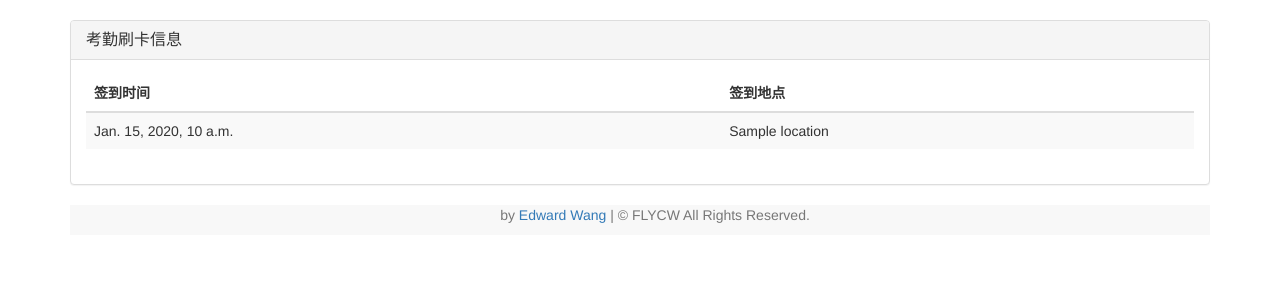
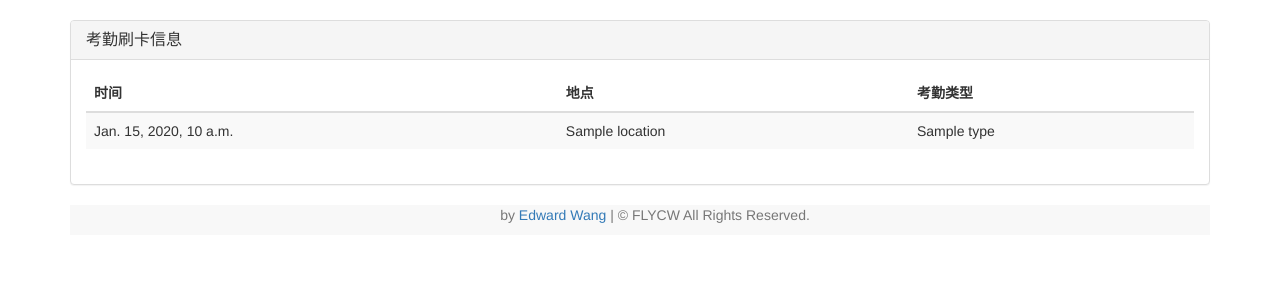
Before and after one commit to FLYCW-WXY/xjtu_personalinfo_aggregation, a Django app: template templates/perinfo.html in a window 1280 px wide. Shown: the part 51-351 px from the top of the page. Run offline with Django 3.2, Linux system fonts and the light colour scheme; the template is opened without the code that fills it: most values are stand-ins (such as "Sample title", 1, 10 or a date in 2020); some libraries are stand-ins or nearby versions.

Commit message:
adapt to the latest format of attendanceinfo

```diff
--- a/getXJTUAttendanceInfo.py
+++ b/getXJTUAttendanceInfo.py
@@ -13,6 +13,6 @@ def getXJTUAttendanceData(number):
         return ''
     s=BeautifulSoup(r.text,'html.parser')
     wholeTable=s.find_all('td',{'style':'text-align:center;word-break:break-all;'})
-    for i in range(0,len(wholeTable),2):
-        resultList.append({'time':wholeTable[i].string,'location':wholeTable[i+1].string})
-    return resultList#返回格式[{时间(time),地点(location)}]
+    for i in range(0,len(wholeTable),3):
+        resultList.append({'time':wholeTable[i].string,'location':wholeTable[i+1].string,'type':wholeTable[i+2].string})
+    return resultList#返回格式[{时间(time),地点(location),考勤类型(type)}]
--- a/templates/perinfo.html
+++ b/templates/perinfo.html
@@ -31,14 +31,16 @@
     			<table class="table table-hover table-striped">
                 <thead>
                     <tr>
-                        <th>签到时间</th>
-                        <th>签到地点</th>
+                        <th>时间</th>
+                        <th>地点</th>
+                        <th>考勤类型</th>
                     </tr>
                 </thead>
                       {% for item in personalinfoContent.attendance %}
                         <tr>
                             <td>{{ item.time }}</td>
                             <td>{{ item.location }}</td>
+                            <td>{{ item.type }}</td>
                         </tr>
 
 
```
